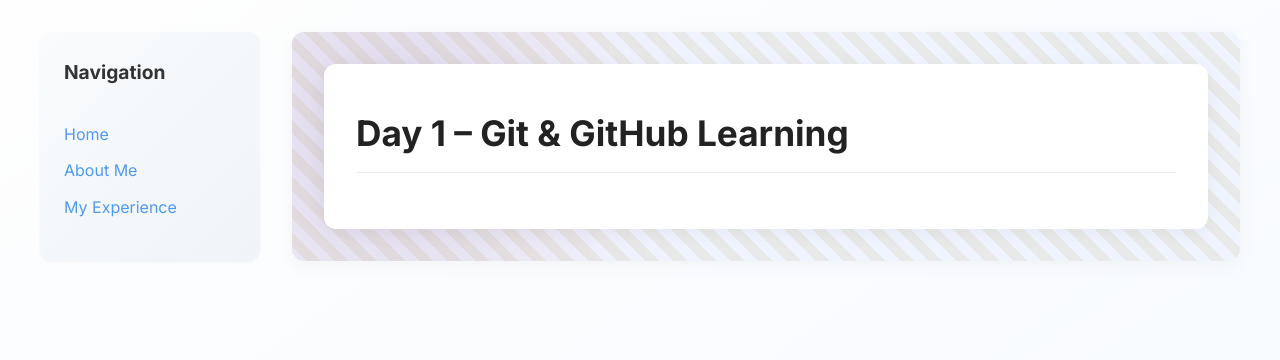
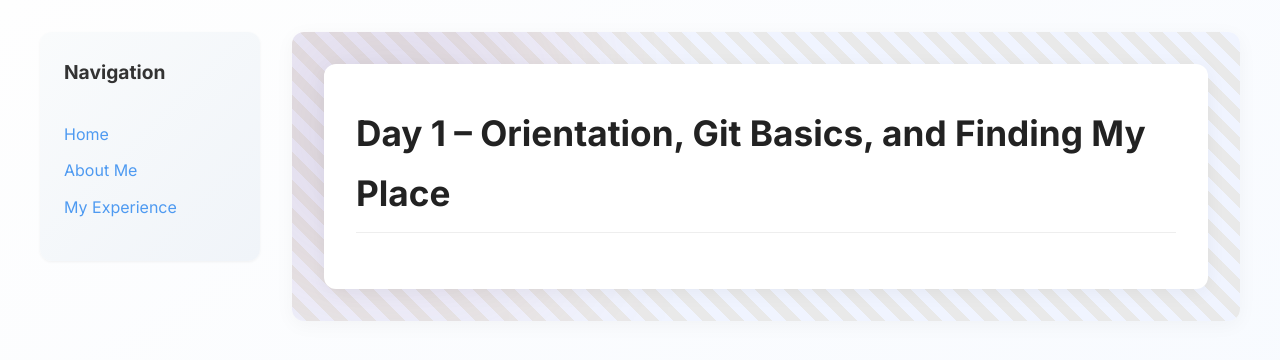
Before and after one commit to wagbeve/wagbeve.github.io, a Jekyll site: the page built from _posts/2025-06-23-day-1.md, in a window 1280 px wide. Shown: the top 360 px of the page. Built offline with Jekyll 4.4.1, drawn with Linux system fonts in a browser that asks for light colours; part of the change alters nothing that is shown.

Commit message:
Update 2025-06-23-day-1.md

```diff
--- a/_posts/2025-06-23-day-1.md
+++ b/_posts/2025-06-23-day-1.md
@@ -1,17 +1,22 @@
 ---
 layout: post
-title: "Day 1 – Git & GitHub Learning"
+title: "Day 1 – Orientation, Git Basics, and Finding My Place"
 date: 2025-06-23
-author: Clyde Tandjong
+author: Wisdom Agbeve
 permalink: /day1.html
-tags: ["Git", "GitHub"]
+tags: ["Git", "GitHub", "Networking", "Orienatation", "Python"]
 
 what_i_learned: |
-  I learned what Git & GitHub was, it was a cool session!
+  Today was my official introduction to the 2025 CEAMLS Summer AI Research Institute for undergraduate students interested in AI research, and it set the tone for what’s to come. I learned the basics of version control using Git and how to connect a local project to a GitHub repository. I practiced commands like `git init`, `git add`, `git commit`, and `git push`.
+
+  I also took a placement test to assess my current Python skills. It helped me identify the areas I’m strong in and where I need improvement—especially around functions and file handling.
+
 
 blockers: |
-  No blockers!
+  I had some trouble remembering the correct Git commands at first, but after a bit of practice, it started to make more sense.
 
 reflection: |
-  It was great learning about Git and GitHub, I thought it would be complicated, but it's actually pretty straightforward!
+  Learning Git and GitHub was a bit intimidating at first, but working through the process gave me a sense of control and confidence in managing my code. I now understand how version control empowers collaboration and accountability in software projects. I'm looking forward to applying these skills to larger team-based projects in this research internship and in the future.
+
+  The Bingo networking session was actually more fun than I expected. I connected with other interns from across the country and got a better feel for the community I’ll be working with. Starting with Git and GitHub gave me a sense of control over my work, and the Python test was a good reality check—it showed me I still have a lot to learn, but I’m excited for the challenge. Day 1 felt like opening a new chapter, and I’m ready to write a good one.
 ---
```
